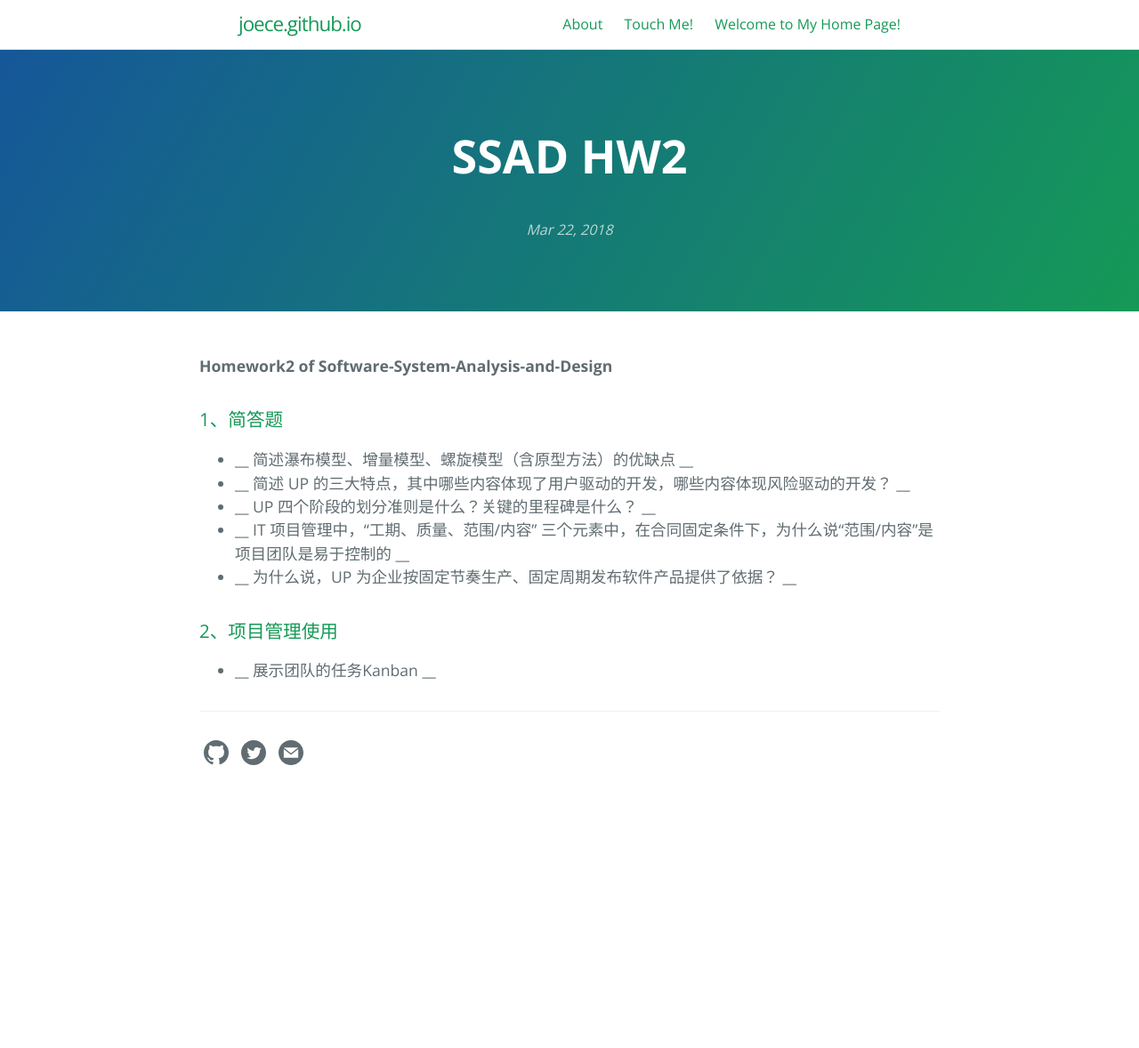
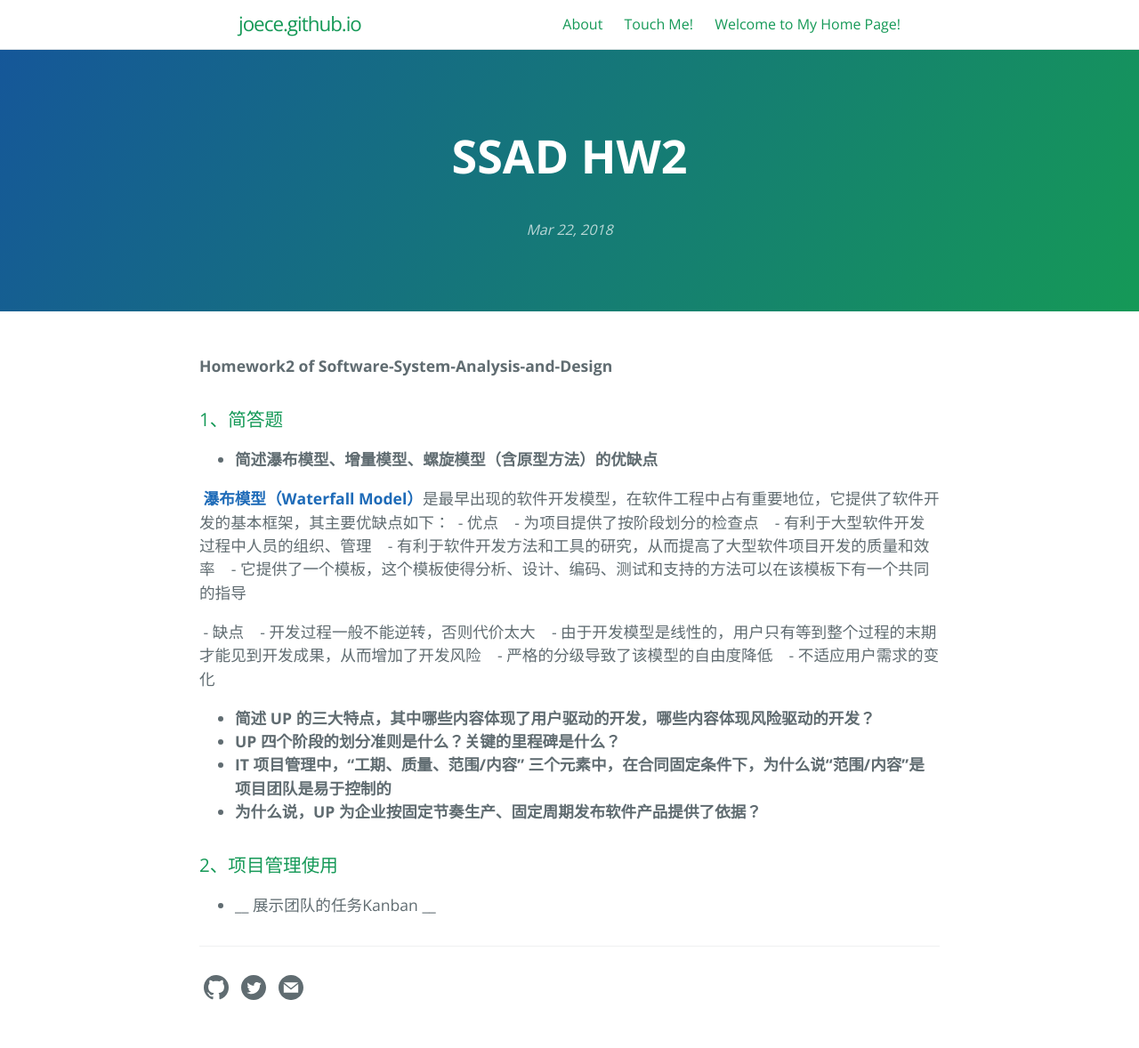
Before and after one commit to joece/joece.github.io, a Jekyll site: the page built from _posts/2018-03-22-SSAD-HW2.md, in a window 1280 px wide. Shown: the whole page at 89% size. Built offline with Jekyll 4.4.1, drawn with Linux system fonts in a browser that asks for light colours; before the commit the page ends 914 px from its top, so only the background shows below that.

Commit message:
Update 2018-03-22-SSAD-HW2.md

```diff
--- a/_posts/2018-03-22-SSAD-HW2.md
+++ b/_posts/2018-03-22-SSAD-HW2.md
@@ -5,11 +5,27 @@ title: "SSAD HW2"
 <b>Homework2 of Software-System-Analysis-and-Design</b>
 
 ### 1、简答题
-- __ 简述瀑布模型、增量模型、螺旋模型（含原型方法）的优缺点 __
-- __ 简述 UP 的三大特点，其中哪些内容体现了用户驱动的开发，哪些内容体现风险驱动的开发？ __
-- __ UP 四个阶段的划分准则是什么？关键的里程碑是什么？ __
-- __ IT 项目管理中，“工期、质量、范围/内容” 三个元素中，在合同固定条件下，为什么说“范围/内容”是项目团队是易于控制的 __
-- __ 为什么说，UP 为企业按固定节奏生产、固定周期发布软件产品提供了依据？ __
+- __简述瀑布模型、增量模型、螺旋模型（含原型方法）的优缺点__
+
+  [__瀑布模型（Waterfall Model）__](https://en.wikipedia.org/wiki/Waterfall_model)是最早出现的软件开发模型，在软件工程中占有重要地位，它提供了软件开发的基本框架，其主要优缺点如下：
+  - 优点
+    - 为项目提供了按阶段划分的检查点
+    - 有利于大型软件开发过程中人员的组织、管理
+    - 有利于软件开发方法和工具的研究，从而提高了大型软件项目开发的质量和效率
+    - 它提供了一个模板，这个模板使得分析、设计、编码、测试和支持的方法可以在该模板下有一个共同的指导
+
+  - 缺点
+    - 开发过程一般不能逆转，否则代价太大
+    - 由于开发模型是线性的，用户只有等到整个过程的末期才能见到开发成果，从而增加了开发风险
+    - 严格的分级导致了该模型的自由度降低
+    - 不适应用户需求的变化
+
+
+
+- __简述 UP 的三大特点，其中哪些内容体现了用户驱动的开发，哪些内容体现风险驱动的开发？__
+- __UP 四个阶段的划分准则是什么？关键的里程碑是什么？__
+- __IT 项目管理中，“工期、质量、范围/内容” 三个元素中，在合同固定条件下，为什么说“范围/内容”是项目团队是易于控制的__
+- __为什么说，UP 为企业按固定节奏生产、固定周期发布软件产品提供了依据？__
 
 ### 2、项目管理使用
 - __ 展示团队的任务Kanban __
```
